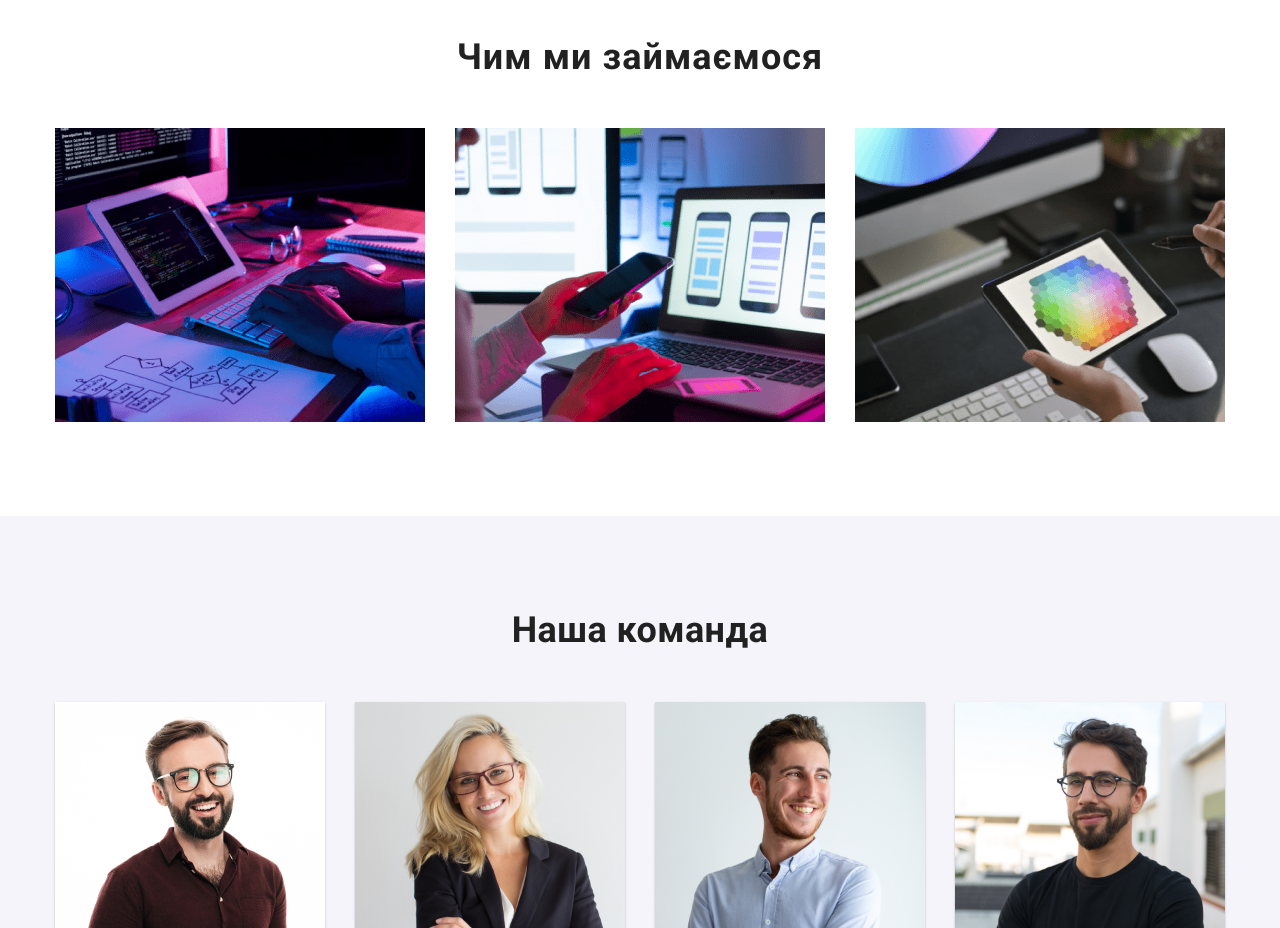
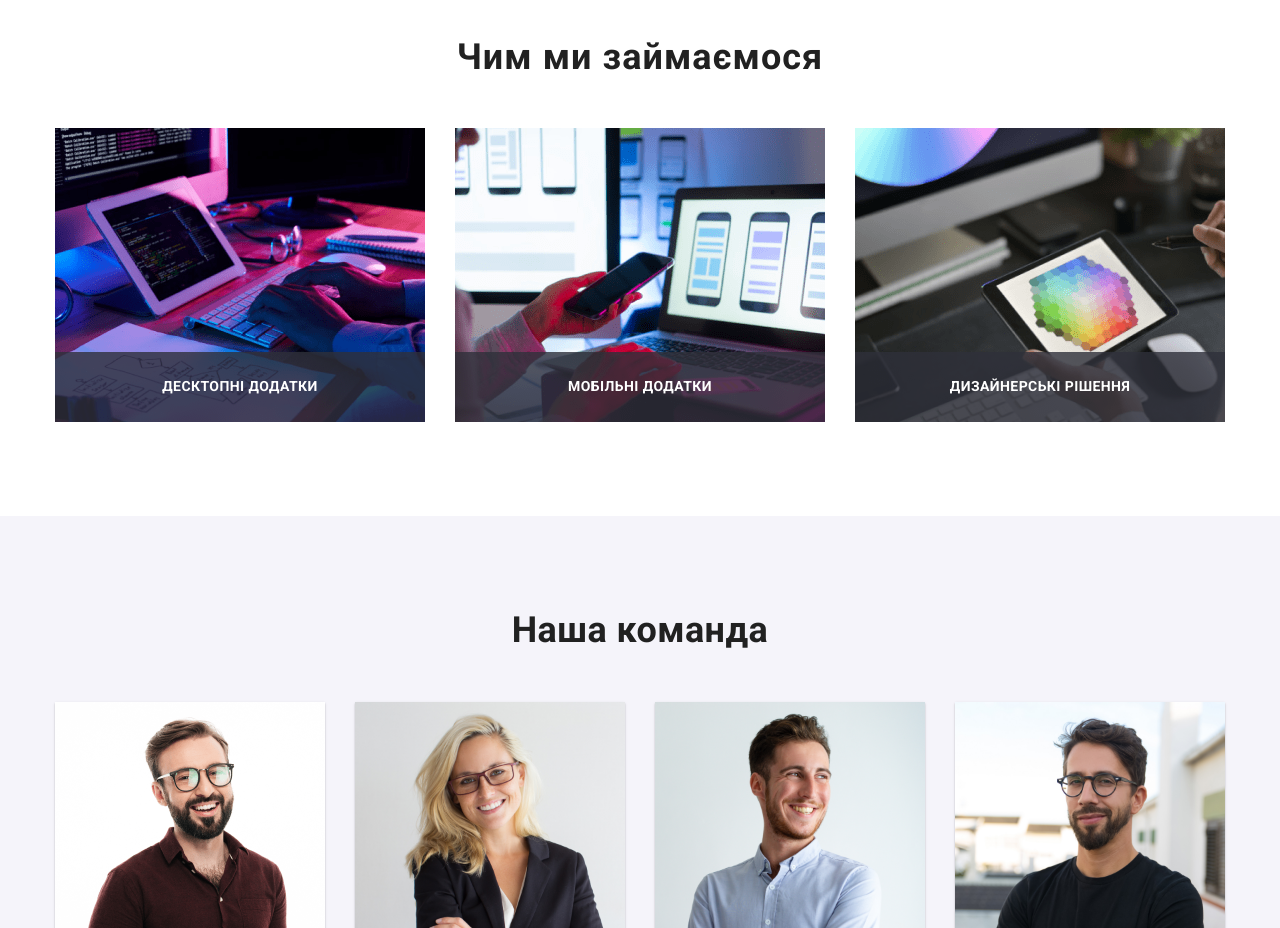
Before and after one commit to HOP3N/goit-markup-hw-05, a plain HTML site: page index.html in a window 1280 px wide. Shown: the part 1040-1968 px from the top of the page. Drawn offline with nearby package versions, Linux system fonts and the light colour scheme.

Commit message:
7 - norm text index pics

```diff
--- a/css/styles.css
+++ b/css/styles.css
@@ -514,8 +514,34 @@ img {
   padding-bottom: 50px;
 }
 
-/* .list-item-services {
-} */
+.image-index-wrap {
+  /* transform: translateX(0%); */
+  position: relative;
+  /* width: 370px;
+  height: -60px; */
+}
+
+.image-text-index {
+  font-style: normal;
+  font-weight: 700;
+  font-size: 14px;
+  line-height: 1.14;
+  text-align: center;
+  text-transform: uppercase;
+  color: var(--sub-text-color);
+  background-color: rgba(47, 48, 58, 0.8);
+  position: absolute;
+  bottom: 0;
+  right: 50%;
+  width: 100%;
+  height: 70px;
+  align-items: center;
+  display: block;
+  transform: translateX(50%);
+  padding: 27px;
+  justify-content: center;
+}
+
 
 /* ---------------TEAM-------------- */
 
@@ -727,7 +753,7 @@ img {
 
 .footer-container {
   display: flex;
-  align-items: baseline ;
+  align-items: baseline;
 }
 
 .footer-contacts {
--- a/index.html
+++ b/index.html
@@ -118,13 +118,28 @@
                 <h2 class="title-services">Чим ми займаємося</h2>
                 <ul class="services-list">
                     <li class="list-item-services">
-                        <img src="./images/what-we-do-1.png" alt="what we do" class="photo" width="370">
+                        <div class="image-index-wrap">
+                            <img src="./images/what-we-do-1.png" alt="what we do" class="photo" width="370">
+                            <p class="image-text-index">
+                                Десктопні додатки
+                            </p>
+                        </div>
                     </li>
-                    <li class="list-item-services"> <img src="./images/what-we-do-2.png" alt="what we do" class="photo"
-                            width="370">
+                    <li class="list-item-services">
+                        <div class="image-index-wrap">
+                            <img src="./images/what-we-do-2.png" alt="what we do" class="photo" width="370">
+                            <p class="image-text-index">
+                                Мобільні додатки
+                            </p>
+                        </div>
                     </li>
-                    <li class="list-item-services"> <img src="./images/what-we-do-3.png" alt="what we do" class="photo"
-                            width="370">
+                    <li class="list-item-services">
+                        <div class="image-index-wrap">
+                            <img src="./images/what-we-do-3.png" alt="what we do" class="photo" width="370">
+                            <p class="image-text-index">
+                                Дизайнерські рішення
+                            </p>
+                        </div>
                     </li>
                 </ul>
             </div>
```
